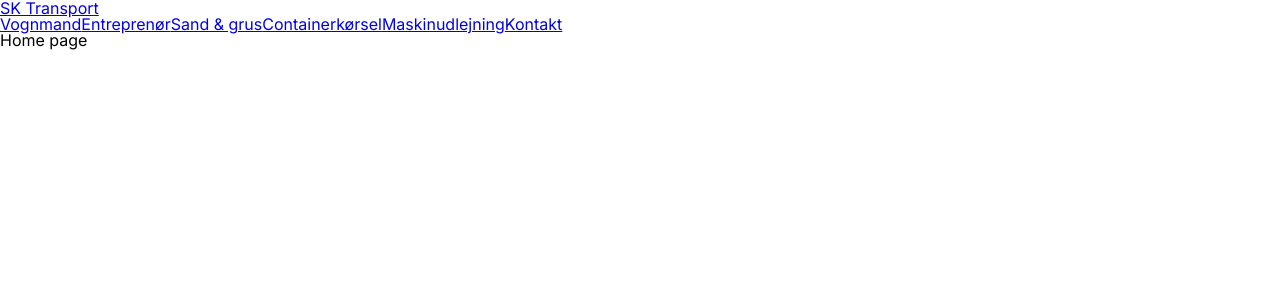
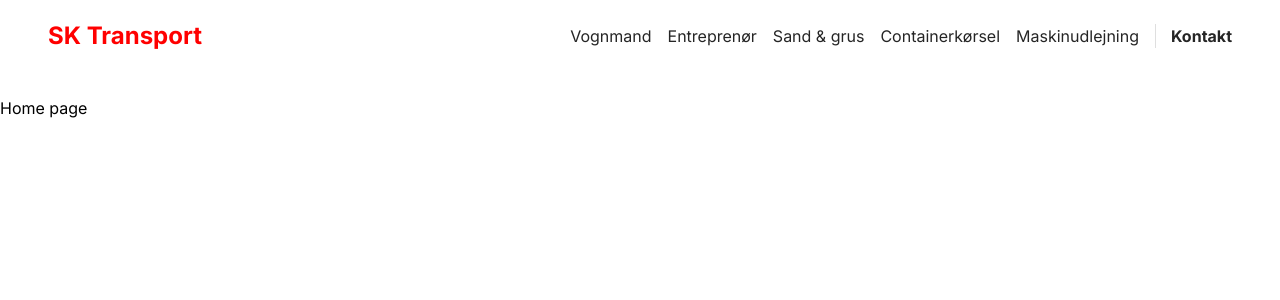
Before and after one commit to Steffen-Svenningsen/sk-transport, a Vue app: page / in a window 1280 px wide. Shown: the top 300 px of the page. Built offline with nearby package versions, Linux system fonts and the light colour scheme.

Commit message:
Finish header component

```diff
--- a/src/assets/main.sass
+++ b/src/assets/main.sass
@@ -7,3 +7,11 @@ $grey: #d9d9d9
 
 #app
     font-family: 'Inter', sans-serif
+
+    main, .page
+        margin-top: 100px
+
+    div
+        img
+            width: 100%
+            height: auto
--- a/src/components/GlobalHeader.vue
+++ b/src/components/GlobalHeader.vue
@@ -1,11 +1,37 @@
 <script setup>
+import { ref } from 'vue';
 
+window.onscroll = function() {
+  scrollFunction();
+};
+
+function scrollFunction() {
+  var header = document.getElementById('header');
+
+  if (document.body.scrollTop > 50 || document.documentElement.scrollTop > 50) {
+    if (header) {
+      header.style.borderBottom = '1px solid black';
+      header.style.padding = '0.75rem clamp(2.5%, 3rem, 5%)';
+    }
+  } else {
+    if (header) {
+      header.style.borderBottom = 'none';
+      header.style.padding = '1.5rem clamp(2.5%, 3rem, 5%)';
+    }
+  }
+}
+
+const mobileMenu = ref(false)
+
+const toggleMobileMenu = () => {
+    mobileMenu.value = !mobileMenu.value
+}
 </script>
 
 <template>
-    <header>
-        <router-link :to="{ name: 'home' }">SK Transport</router-link>
-        <nav>
+    <header id="header">
+        <router-link class="logo" :to="{ name: 'home' }">SK Transport</router-link>
+        <nav class="desktop-nav">
             <router-link :to="{ name: 'vognmand' }">Vognmand</router-link>
             <router-link :to="{ name: 'entreprenuer' }">Entreprenør</router-link>
             <router-link :to="{ name: 'sandoggrus' }">Sand & grus</router-link>
@@ -13,9 +39,133 @@
             <router-link :to="{ name: 'maskinudlejning' }">Maskinudlejning</router-link>
             <router-link :to="{ name: 'kontakt' }">Kontakt</router-link>
         </nav>
+        <button @click="toggleMobileMenu" class="hamburger">
+            <img src="@/assets/icons/hamburger.png" alt="Menu">
+        </button>
+        <nav v-if="mobileMenu" class="mobile-nav">
+            <button @click="toggleMobileMenu" class="close-btn">
+                <img src="@/assets/icons/x.png" alt="Close">
+            </button>
+            <router-link @click="toggleMobileMenu" :to="{ name: 'vognmand' }">Vognmand</router-link>
+            <router-link @click="toggleMobileMenu" :to="{ name: 'entreprenuer' }">Entreprenør</router-link>
+            <router-link @click="toggleMobileMenu" :to="{ name: 'sandoggrus' }">Sand & grus</router-link>
+            <router-link @click="toggleMobileMenu" :to="{ name: 'container' }">Containerkørsel</router-link>
+            <router-link @click="toggleMobileMenu" :to="{ name: 'maskinudlejning' }">Maskinudlejning</router-link>
+            <router-link @click="toggleMobileMenu" :to="{ name: 'kontakt' }">Kontakt</router-link>
+            <div class="lines">
+                <div class="line top"></div>
+                <div class="line bottom"></div>
+            </div>
+        </nav>
     </header>
 </template>
 
 <style lang="sass" scoped>
+@import @/assets/main.sass
 
+header
+    display: flex
+    justify-content: space-between
+    align-items: center
+    gap: 2rem
+    position: fixed
+    top: 0
+    left: 0
+    width: 100%
+    padding: 24px 64px
+    box-sizing: border-box
+    background: $white
+    z-index: 10
+    transition: 0.2s
+    border-bottom: 1px solid #25252525
+
+    .logo
+        text-decoration: none
+        color: $red
+        font-weight: 700
+        font-size: 24px
+
+    .desktop-nav
+        display: flex
+        gap: 16px
+        align-items: center
+
+        a
+            text-decoration: none
+            color: $black
+            padding: 4px 0
+
+            &:last-of-type
+                padding-left: 15px
+                border-left: 1px solid #25252525
+                border-bottom: none !important
+                font-weight: 700
+
+        .router-link-active
+            border-bottom: 1px solid $red
+
+    .hamburger
+        display: none
+        border: none
+        background: none
+
+    .mobile-nav
+        display: flex
+        flex-direction: column
+        gap: 2.5rem
+        padding: 8rem 2rem 2rem 2rem
+        height: 100vh
+        width: 100%
+        position: fixed
+        top: 0
+        left: 0
+        z-index: 20
+        background: $black
+        box-sizing: border-box
+
+        .close-btn
+            width: 50px
+            height: 50px
+            border-radius: 50px
+            background: #ff0000
+            display: grid
+            place-items: center
+            border: none
+            position: absolute
+            right: 2rem
+            top: 2rem
+
+            img
+                height: 24px !important
+                width: 24px !important
+
+        a
+            text-decoration: none
+            font-size: 28px
+            font-weight: 600
+            color: $white
+
+        .lines
+            margin-top: auto
+
+            .line
+                height: 1px
+                background: $red
+
+            .top
+                margin-bottom: 8px
+                width: 35%
+
+            .bottom
+                width: 65%
+
+@media (max-width: 950px)
+    header
+        padding: 16px
+
+        .hamburger
+            display: flex !important
+
+        .desktop-nav
+            display: none !important
 </style>
```
Also changed, not shown: src/assets/icons/hamburger.png (added), src/assets/icons/x.png (added).
